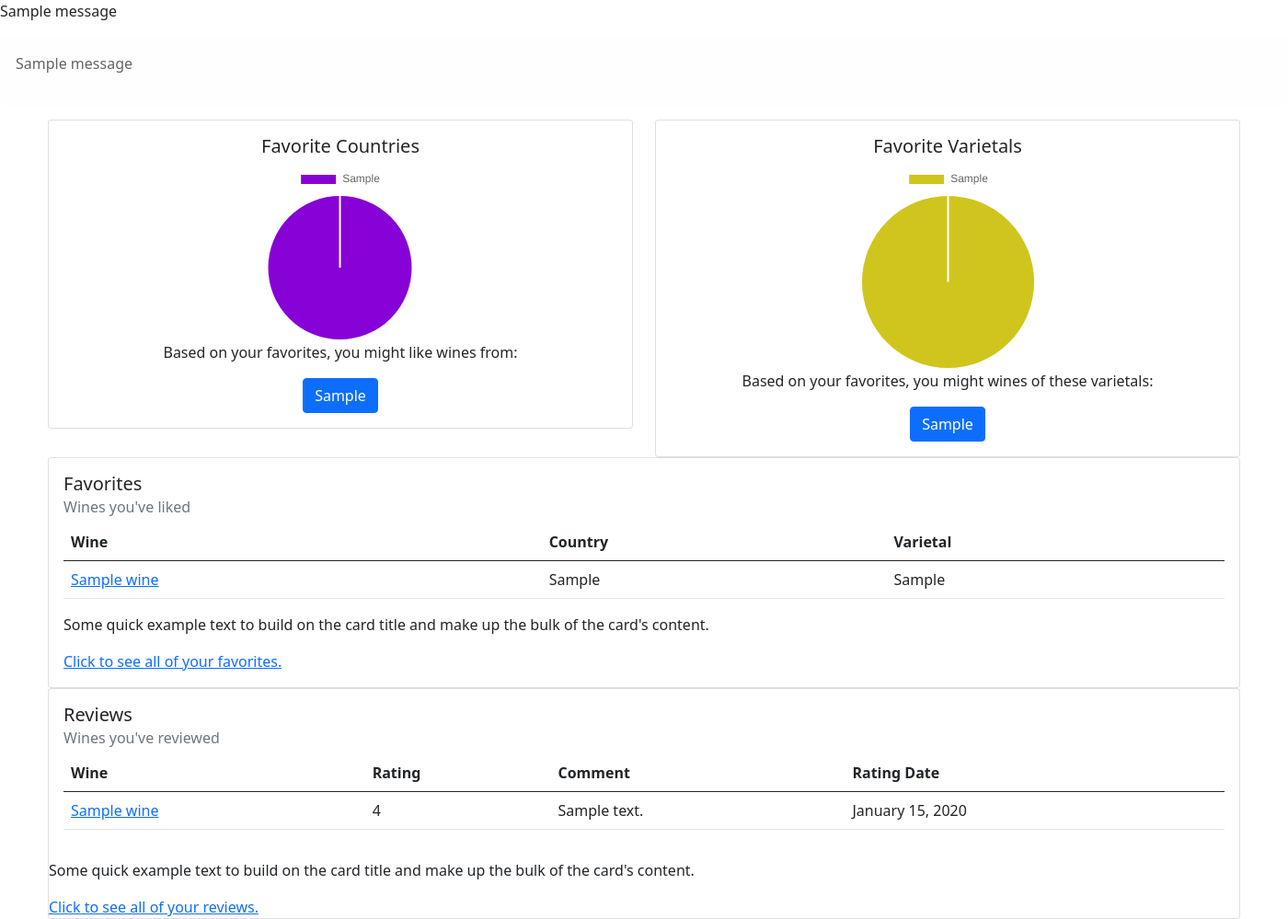
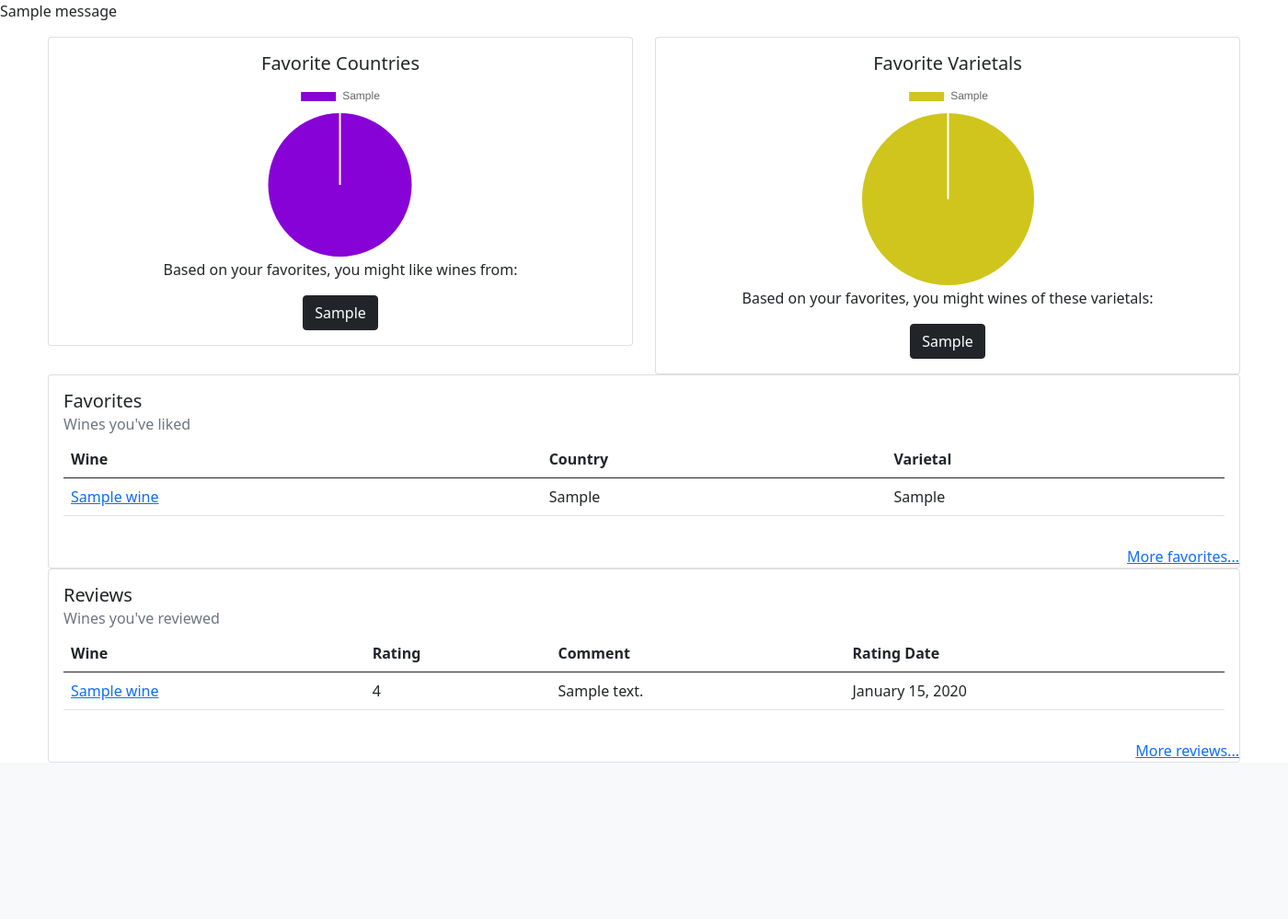
Before and after one commit to lyndabanh/Hackbright-Capstone-Topnote, a Flask app: page /users/1 in a window 1400 px wide. Shown: the part 56-1055 px from the top of the page at 92% size. After the commit the page ends 885 px from the top, so only its background shows below. Run offline with Flask 2, Linux system fonts and the light colour scheme; the visitor is signed in with stand-in values (Sample User, id 1); tables that the repository leaves empty hold one stand-in row (values such as "Sample post"); one stand-in notice (Sample message) is shown; some libraries are stand-ins or nearby versions.

Commit message:
Bootstrap card for login and tables. Buttons made black.

```diff
--- a/templates/base.html
+++ b/templates/base.html
@@ -88,6 +88,8 @@
 
     <!-- JavaScript Bundle with Popper -->
     <script src="https://cdn.jsdelivr.net/npm/bootstrap@5.0.2/dist/js/bootstrap.bundle.min.js" integrity="sha384-MrcW6ZMFYlzcLA8Nl+NtUVF0sA7MsXsP1UyJoMp4YLEuNSfAP+JcXn/tWtIaxVXM" crossorigin="anonymous"></script>
+
+    <!-- Flash messages -->
     {% for msg in get_flashed_messages() %}
       <p class="flash-msg">
         {{ msg }}
@@ -95,13 +97,13 @@
     {% endfor %}
 
 
-      {% for msg in get_flashed_messages() %}
+      <!-- {% for msg in get_flashed_messages() %}
       <div class="alert alert-light" role="alert">
       <p class="flash-msg">
         {{ msg }}
       </p>
       {% endfor %}
-      </div>
+      </div> -->
 
 
     {% block body %}{% endblock %}
--- a/templates/user_details.html
+++ b/templates/user_details.html
@@ -43,7 +43,7 @@
           <p class="card-text">Based on your favorites, you might like wines from:</p>
           <!-- <a href="#" class="btn btn-primary">Go somewhere</a> -->
           {% for country in fav_countries %}
-          <div><a href="/user/{{ user.user_id }}/recs/country/{{ country }}" class="btn btn-primary">{{ country }}</a></div>
+          <div><a href="/user/{{ user.user_id }}/recs/country/{{ country }}" class="btn btn-dark">{{ country }}</a></div>
           {% endfor %}
           {% endif %}
         </div>
@@ -57,7 +57,7 @@
           <canvas id="pie-chart2"></canvas>
           <p class="card-text">Based on your favorites, you might wines of these varietals:</p>
           {% for variety in fav_varietals %}
-          <a href="/user/{{ user.user_id }}/recs/variety/{{ variety }}" class="btn btn-primary">{{ variety }}</a>
+          <a href="/user/{{ user.user_id }}/recs/variety/{{ variety }}" class="btn btn-dark">{{ variety }}</a>
           {% endfor %}
           {% endif %}
         </div>
@@ -104,7 +104,7 @@
           </tr>
         </thead>
         <tbody>
-          {% for favorite in user.favorites %}
+          {% for favorite in user.favorites[:3] %}
           <tr>
             <td scope="row"><a href="/wines/{{ favorite.wine.wine_id }}">{{ favorite.wine.title }}</a></td>
             <td>{{ favorite.wine.country }}</td>
@@ -114,12 +114,11 @@
         </tbody>
       </table>
       {% else %}
-        <div>No wines favorited yet.</div>
+        <div>No wines favorited yet</div>
       {% endif %}
     </div>
-    <p class="card-text">Some quick example text to build on the card title and make up the bulk of the card's content.</p>
-    <a href="#" class="card-link">Click to see all of your favorites.</a>
   </div>
+  <a href="#" class="card-link text-end">More favorites...</a>
 </div>
 
 <!-- {% if user.favorites %}
@@ -149,7 +148,7 @@
 
 
  <!-- SORTED RATINGS AND COMMENTS TABLE -->
- {% if user.ratings and user.comments %}
+ {% if user.ratings and user.comments[:3] %}
  <div class="card" style="width: 81rem;">
    <div class="card-body">
      <h5 class="card-title">Reviews</h5>
@@ -179,8 +178,7 @@
           <div>No ratings or comments made yet.</div>
         {% endif %}
     </div>
-     <p class="card-text">Some quick example text to build on the card title and make up the bulk of the card's content.</p>
-     <a href="#" class="card-link">Click to see all of your reviews.</a>
+     <a href="#" class="card-link text-end">More reviews...</a>
    </div>
  </div>
 
```
Also changed, not shown: templates/all_wines.html (+24 -2 lines), templates/wine_details.html (+3 -5 lines).
